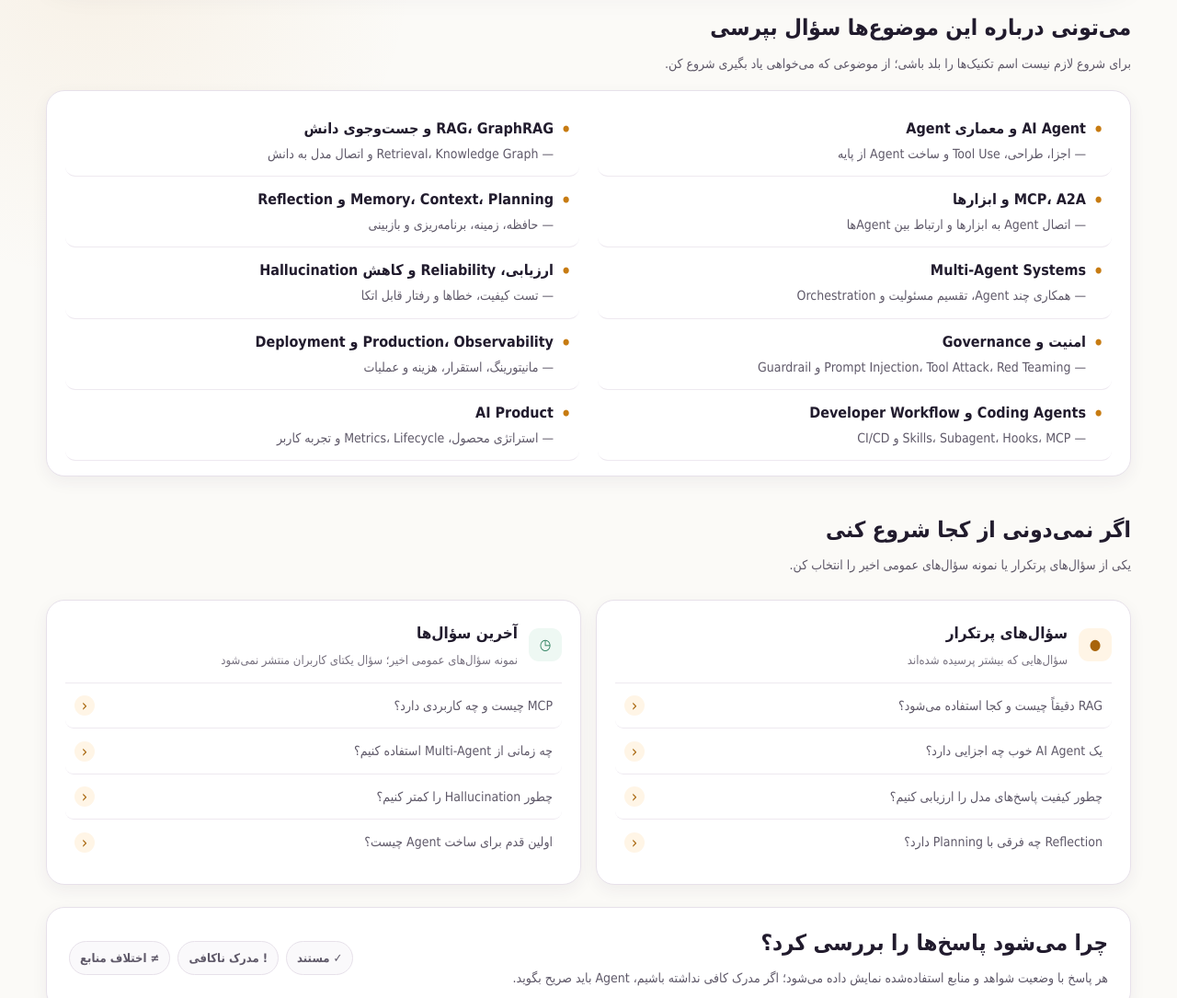
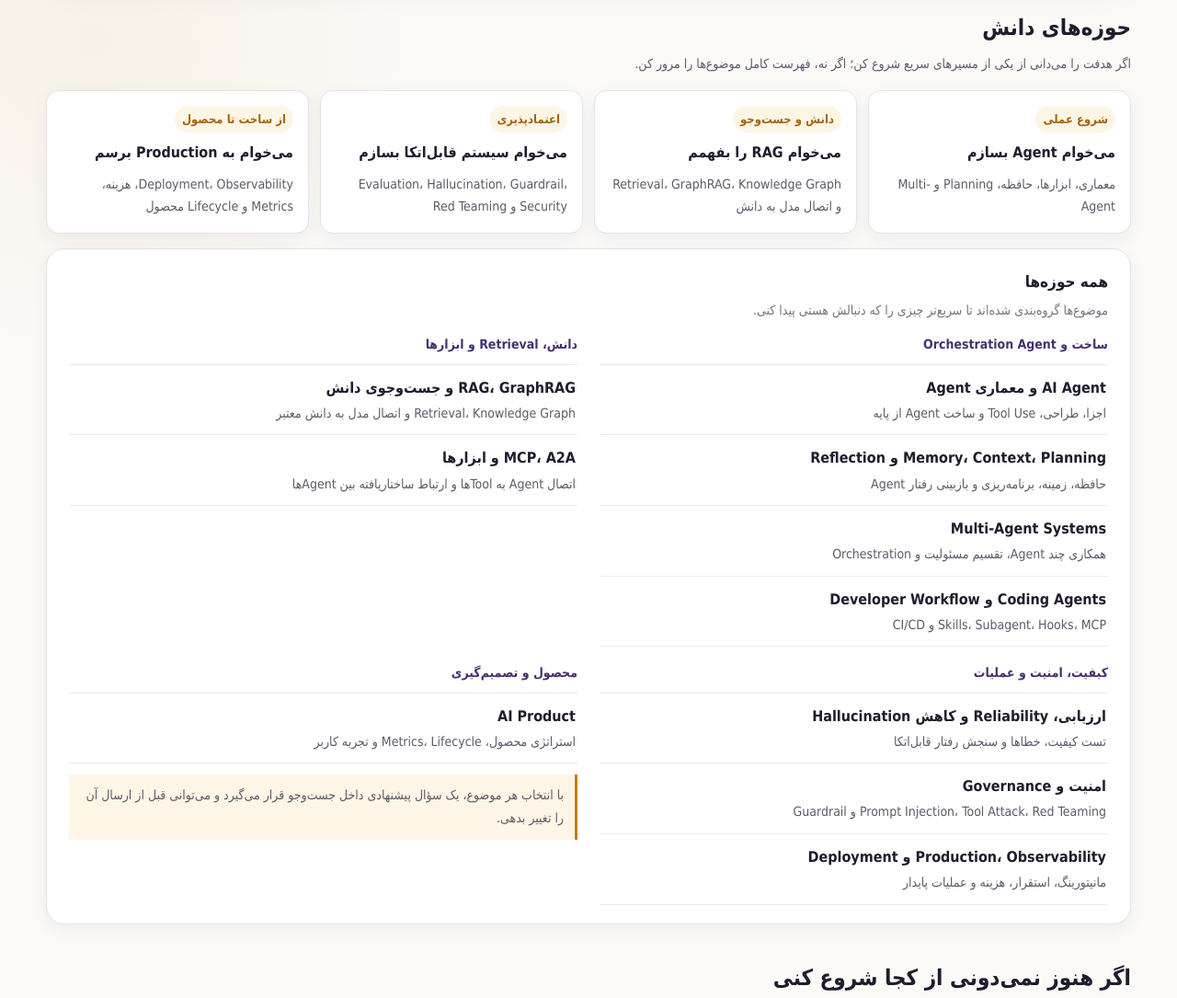
Before and after one commit to eabbasiyan-maker/ai-engineering-knowledge-agent, a website: page web/index.html in a window 1280 px wide. Shown: the part 520-1605 px from the top of the page at 92% size. Drawn offline with Linux system fonts and the light colour scheme; no server answers; a web font is replaced by a local one.

Commit message:
ux: guide knowledge discovery with learning paths and grouped topics

```diff
--- a/web/index.html
+++ b/web/index.html
@@ -8,6 +8,7 @@
   <meta name="description" content="پرسش از کتابخانه مهندسی هوش مصنوعی با پاسخ مبتنی بر منابع تأییدشده." />
   <link rel="stylesheet" href="/styles.css" />
   <link rel="stylesheet" href="/home.css" />
+  <link rel="stylesheet" href="/discovery.css" />
   <link rel="stylesheet" href="/library.css" />
 </head>
 <body class="home-page">
@@ -93,37 +94,90 @@
     <section class="discover-section" id="topics">
       <div class="section-heading">
         <div>
-          <h2>می‌تونی درباره این موضوع‌ها سؤال بپرسی</h2>
-          <p>برای شروع لازم نیست اسم تکنیک‌ها را بلد باشی؛ از موضوعی که می‌خواهی یاد بگیری شروع کن.</p>
+          <h2>حوزه‌های دانش</h2>
+          <p>اگر هدفت را می‌دانی از یکی از مسیرهای سریع شروع کن؛ اگر نه، فهرست کامل موضوع‌ها را مرور کن.</p>
         </div>
       </div>
-      <div class="knowledge-list-card">
-        <ul class="knowledge-bullets">
-          <li><button type="button" data-question="برای ساخت اولین AI Agent از کجا شروع کنم؟"><strong>AI Agent و معماری Agent</strong> — اجزا، طراحی، Tool Use و ساخت Agent از پایه</button></li>
-          <li><button type="button" data-question="RAG و GraphRAG چه فرقی دارند و هرکدام کجا استفاده می‌شوند؟"><strong>RAG، GraphRAG و جست‌وجوی دانش</strong> — Retrieval، Knowledge Graph و اتصال مدل به دانش</button></li>
-          <li><button type="button" data-question="MCP و A2A چیستند و چه زمانی استفاده می‌شوند؟"><strong>MCP، A2A و ابزارها</strong> — اتصال Agent به ابزارها و ارتباط بین Agentها</button></li>
-          <li><button type="button" data-question="Memory، Context، Planning و Reflection در Agent چه نقشی دارند؟"><strong>Memory، Context، Planning و Reflection</strong> — حافظه، زمینه، برنامه‌ریزی و بازبینی</button></li>
-          <li><button type="button" data-question="چه زمانی Multi-Agent بهتر از یک Agent است؟"><strong>Multi-Agent Systems</strong> — همکاری چند Agent، تقسیم مسئولیت و Orchestration</button></li>
-          <li><button type="button" data-question="چطور کیفیت و Reliability یک سیستم AI را ارزیابی کنیم؟"><strong>ارزیابی، Reliability و کاهش Hallucination</strong> — تست کیفیت، خطاها و رفتار قابل اتکا</button></li>
-          <li><button type="button" data-question="مهم‌ترین ریسک‌های امنیتی Agentها و MCP چیست؟"><strong>امنیت و Governance</strong> — Prompt Injection، Tool Attack، Red Teaming و Guardrail</button></li>
-          <li><button type="button" data-question="برای Production کردن Agent چه چیزهایی لازم است؟"><strong>Production، Observability و Deployment</strong> — مانیتورینگ، استقرار، هزینه و عملیات</button></li>
-          <li><button type="button" data-question="Coding Agentها، Skills و Subagentها چگونه کار می‌کنند؟"><strong>Coding Agents و Developer Workflow</strong> — Skills، Subagent، Hooks، MCP و CI/CD</button></li>
-          <li><button type="button" data-question="برای ساخت یک AI Product خوب چه چیزهایی باید اندازه‌گیری شود؟"><strong>AI Product</strong> — استراتژی محصول، Metrics، Lifecycle و تجربه کاربر</button></li>
-        </ul>
+
+      <div class="learning-paths" aria-label="مسیرهای سریع یادگیری">
+        <button class="learning-path" type="button" data-question="برای ساخت اولین AI Agent از کجا شروع کنم و چه اجزایی لازم دارم؟">
+          <span class="path-label">شروع عملی</span>
+          <strong>می‌خوام Agent بسازم</strong>
+          <small>معماری، ابزارها، حافظه، Planning و Multi-Agent</small>
+        </button>
+        <button class="learning-path" type="button" data-question="RAG چیست، چه اجزایی دارد و چه زمانی باید از GraphRAG یا Knowledge Graph استفاده کنم؟">
+          <span class="path-label">دانش و جست‌وجو</span>
+          <strong>می‌خوام RAG را بفهمم</strong>
+          <small>Retrieval، GraphRAG، Knowledge Graph و اتصال مدل به دانش</small>
+        </button>
+        <button class="learning-path" type="button" data-question="چطور کیفیت، امنیت و Reliability یک سیستم AI را ارزیابی و بهتر کنم؟">
+          <span class="path-label">اعتمادپذیری</span>
+          <strong>می‌خوام سیستم قابل‌اتکا بسازم</strong>
+          <small>Evaluation، Hallucination، Guardrail، Security و Red Teaming</small>
+        </button>
+        <button class="learning-path" type="button" data-question="برای Production کردن و مدیریت یک AI Product چه معماری، Metrics، Observability و کنترل هزینه‌ای لازم است؟">
+          <span class="path-label">از ساخت تا محصول</span>
+          <strong>می‌خوام به Production برسم</strong>
+          <small>Deployment، Observability، هزینه، Metrics و Lifecycle محصول</small>
+        </button>
+      </div>
+
+      <div class="topic-index">
+        <div class="topic-index-head">
+          <h3>همه حوزه‌ها</h3>
+          <p>موضوع‌ها گروه‌بندی شده‌اند تا سریع‌تر چیزی را که دنبالش هستی پیدا کنی.</p>
+        </div>
+
+        <div class="topic-groups">
+          <section class="topic-group" aria-labelledby="topic-agent">
+            <h4 id="topic-agent">ساخت و Orchestration Agent</h4>
+            <ul class="topic-list">
+              <li><button type="button" data-question="برای ساخت اولین AI Agent از کجا شروع کنم؟"><strong>AI Agent و معماری Agent</strong><span>اجزا، طراحی، Tool Use و ساخت Agent از پایه</span></button></li>
+              <li><button type="button" data-question="Memory، Context، Planning و Reflection در Agent چه نقشی دارند؟"><strong>Memory، Context، Planning و Reflection</strong><span>حافظه، زمینه، برنامه‌ریزی و بازبینی رفتار Agent</span></button></li>
+              <li><button type="button" data-question="چه زمانی Multi-Agent بهتر از یک Agent است؟"><strong>Multi-Agent Systems</strong><span>همکاری چند Agent، تقسیم مسئولیت و Orchestration</span></button></li>
+              <li><button type="button" data-question="Coding Agentها، Skills و Subagentها چگونه کار می‌کنند؟"><strong>Coding Agents و Developer Workflow</strong><span>Skills، Subagent، Hooks، MCP و CI/CD</span></button></li>
+            </ul>
+          </section>
+
+          <section class="topic-group" aria-labelledby="topic-knowledge">
+            <h4 id="topic-knowledge">دانش، Retrieval و ابزارها</h4>
+            <ul class="topic-list">
+              <li><button type="button" data-question="RAG و GraphRAG چه فرقی دارند و هرکدام کجا استفاده می‌شوند؟"><strong>RAG، GraphRAG و جست‌وجوی دانش</strong><span>Retrieval، Knowledge Graph و اتصال مدل به دانش معتبر</span></button></li>
+              <li><button type="button" data-question="MCP و A2A چیستند و چه زمانی استفاده می‌شوند؟"><strong>MCP، A2A و ابزارها</strong><span>اتصال Agent به Toolها و ارتباط ساختاریافته بین Agentها</span></button></li>
+            </ul>
+          </section>
+
+          <section class="topic-group" aria-labelledby="topic-quality">
+            <h4 id="topic-quality">کیفیت، امنیت و عملیات</h4>
+            <ul class="topic-list">
+              <li><button type="button" data-question="چطور کیفیت و Reliability یک سیستم AI را ارزیابی کنیم؟"><strong>ارزیابی، Reliability و کاهش Hallucination</strong><span>تست کیفیت، خطاها و سنجش رفتار قابل‌اتکا</span></button></li>
+              <li><button type="button" data-question="مهم‌ترین ریسک‌های امنیتی Agentها و MCP چیست؟"><strong>امنیت و Governance</strong><span>Prompt Injection، Tool Attack، Red Teaming و Guardrail</span></button></li>
+              <li><button type="button" data-question="برای Production کردن Agent چه چیزهایی لازم است؟"><strong>Production، Observability و Deployment</strong><span>مانیتورینگ، استقرار، هزینه و عملیات پایدار</span></button></li>
+            </ul>
+          </section>
+
+          <section class="topic-group" aria-labelledby="topic-product">
+            <h4 id="topic-product">محصول و تصمیم‌گیری</h4>
+            <ul class="topic-list">
+              <li><button type="button" data-question="برای ساخت یک AI Product خوب چه چیزهایی باید اندازه‌گیری شود؟"><strong>AI Product</strong><span>استراتژی محصول، Metrics، Lifecycle و تجربه کاربر</span></button></li>
+            </ul>
+            <div class="discovery-tip">با انتخاب هر موضوع، یک سؤال پیشنهادی داخل جست‌وجو قرار می‌گیرد و می‌توانی قبل از ارسال آن را تغییر بدهی.</div>
+          </section>
+        </div>
       </div>
     </section>
 
     <section class="discover-section" id="questions" aria-label="سؤال‌های پیشنهادی">
       <div class="section-heading">
         <div>
-          <h2>اگر نمی‌دونی از کجا شروع کنی</h2>
-          <p>یکی از سؤال‌های پرتکرار یا نمونه سؤال‌های عمومی اخیر را انتخاب کن.</p>
+          <h2>اگر هنوز نمی‌دونی از کجا شروع کنی</h2>
+          <p>یکی از سؤال‌های پرتکرار یا نمونه سؤال‌های عمومی اخیر را انتخاب کن؛ سؤال یکتای کاربران در این بخش منتشر نمی‌شود.</p>
         </div>
       </div>
 
       <div class="questions-grid">
         <article class="question-panel">
-          <div class="panel-head"><div><span class="panel-icon hot">●</span><div><h3>سؤال‌های پرتکرار</h3><p>سؤال‌هایی که بیشتر پرسیده شده‌اند</p></div></div></div>
+          <div class="panel-head"><div><span class="panel-icon hot">●</span><div><h3>سؤال‌های پرتکرار</h3><p>سؤال‌هایی که بیشتر تکرار شده‌اند</p></div></div></div>
           <div id="frequent-questions" class="question-list">
             <button type="button" data-question="RAG دقیقاً چیست و کجا استفاده می‌شود؟">RAG دقیقاً چیست و کجا استفاده می‌شود؟</button>
             <button type="button" data-question="یک AI Agent خوب چه اجزایی دارد؟">یک AI Agent خوب چه اجزایی دارد؟</button>
@@ -133,7 +187,7 @@
         </article>
 
         <article class="question-panel">
-          <div class="panel-head"><div><span class="panel-icon recent">◷</span><div><h3>آخرین سؤال‌ها</h3><p>نمونه سؤال‌های عمومی اخیر؛ سؤال یکتای کاربران منتشر نمی‌شود</p></div></div></div>
+          <div class="panel-head"><div><span class="panel-icon recent">◷</span><div><h3>نمونه سؤال‌های اخیر</h3><p>نمونه‌های عمومی و امن از سؤال‌های جدیدتر</p></div></div></div>
           <div id="recent-questions" class="question-list">
             <button type="button" data-question="MCP چیست و چه کاربردی دارد؟">MCP چیست و چه کاربردی دارد؟</button>
             <button type="button" data-question="چه زمانی از Multi-Agent استفاده کنیم؟">چه زمانی از Multi-Agent استفاده کنیم؟</button>
```
